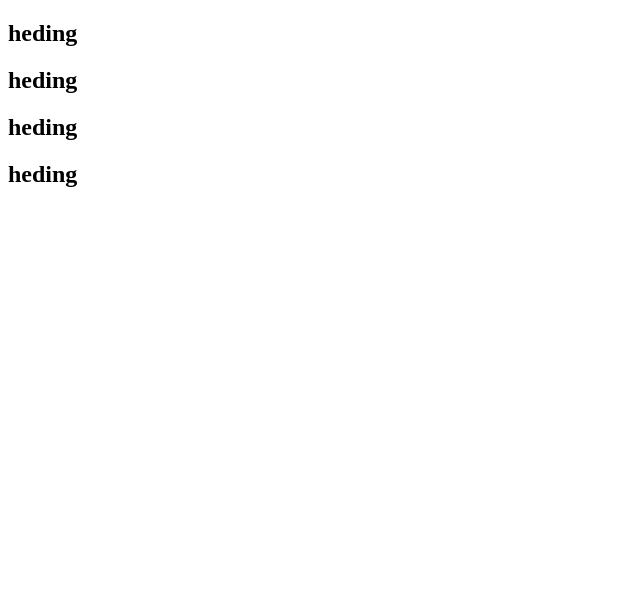
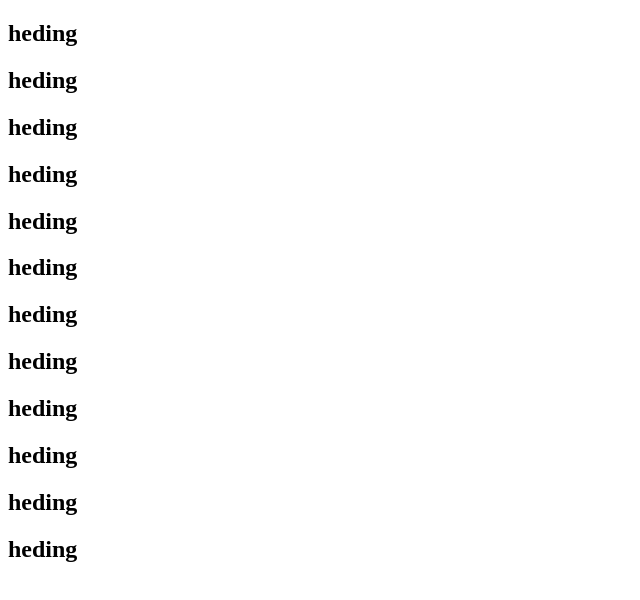
Before and after one commit to sardar4/TESTINGGIT, a plain HTML site: page code/index.html in a window 1280 px wide. Shown: the whole page, without its empty margins (0-640 px from the left). Drawn offline with Linux system fonts and the light colour scheme.

Commit message:
many heding tag

```diff
--- a/code/index.html
+++ b/code/index.html
@@ -6,6 +6,15 @@
     <title>Document</title>
 </head>
 <body>
+
+    <h2>heding</h2>
+    <h2>heding</h2>
+    <h2>heding</h2>
+    <h2>heding</h2>
+    <h2>heding</h2>
+    <h2>heding</h2>
+    <h2>heding</h2>
+    <h2>heding</h2>
     <h2>heding</h2>
     <h2>heding</h2>
     <h2>heding</h2>
```
